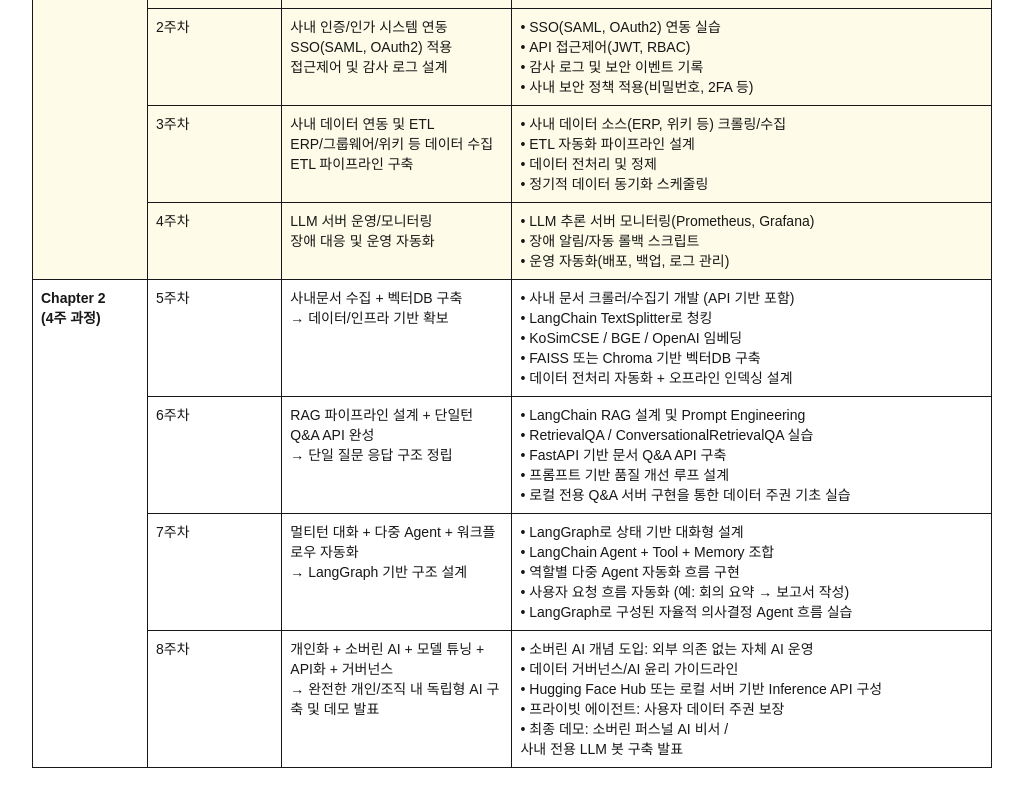
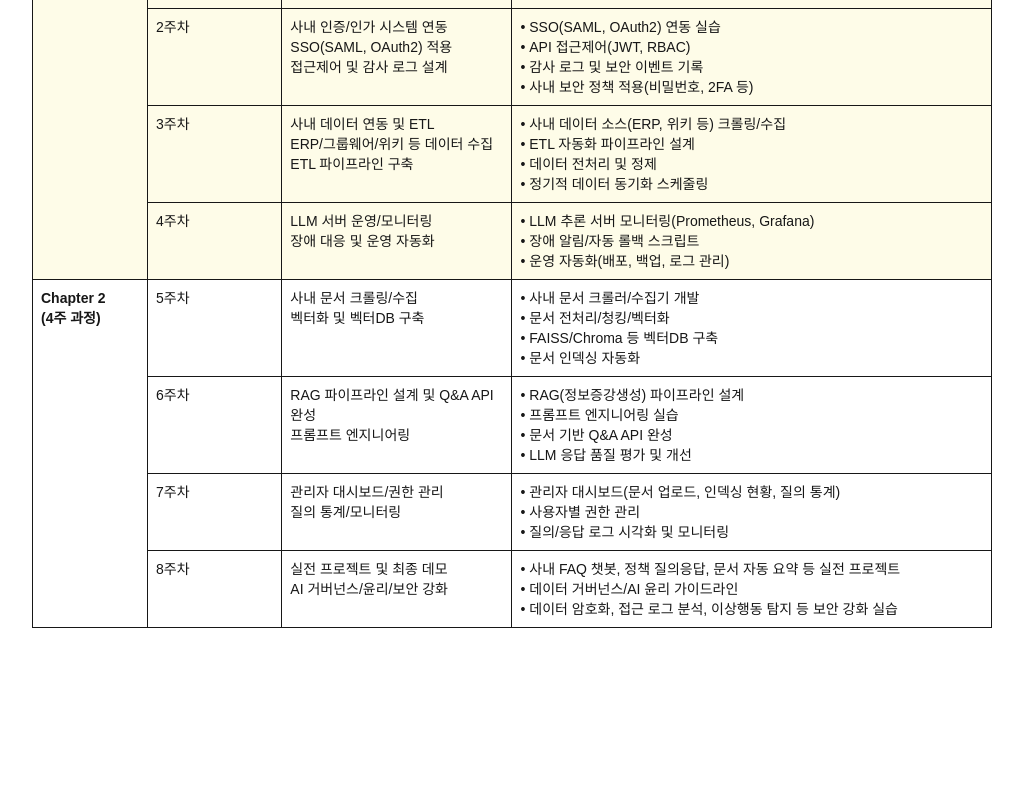
Before and after one commit to epislab/vibelab, a Next.js app: page / in a window 1280 px wide. Shown: the part 4628-5428 px from the top of the page, without its empty margins (128-1151 px from the left). After the commit the page ends 5288 px from the top, so only its background shows below. Built offline with nearby package versions, Linux system fonts and the light colour scheme.

Commit message:
기존에 올린 8주

```diff
--- a/src/app/page.tsx
+++ b/src/app/page.tsx
@@ -732,57 +732,51 @@
               </td>
               <td className="border px-2 py-2 align-top">5주차</td>
               <td className="border px-2 py-2 align-top">
-              사내문서 수집 + 벡터DB 구축<br />
-              → 데이터/인프라 기반 확보
+              사내 문서 크롤링/수집<br />
+              벡터화 및 벡터DB 구축
               </td>
               <td className="border px-2 py-2 align-top">
-                • 사내 문서 크롤러/수집기 개발 (API 기반 포함)<br />
-                • LangChain TextSplitter로 청킹<br />
-                • KoSimCSE / BGE / OpenAI 임베딩<br />
-                • FAISS 또는 Chroma 기반 벡터DB 구축<br />
-                • 데이터 전처리 자동화 + 오프라인 인덱싱 설계<br />
+                • 사내 문서 크롤러/수집기 개발<br />
+                • 문서 전처리/청킹/벡터화<br />
+                • FAISS/Chroma 등 벡터DB 구축<br />
+                • 문서 인덱싱 자동화
               </td>
             </tr>
             <tr>
               <td className="border px-2 py-2 align-top">6주차</td>
               <td className="border px-2 py-2 align-top">
-              RAG 파이프라인 설계 + 단일턴 Q&A API 완성<br />
-              → 단일 질문 응답 구조 정립
+              RAG 파이프라인 설계 및 Q&A API 완성<br />
+              프롬프트 엔지니어링
               </td>
               <td className="border px-2 py-2 align-top">
-                • LangChain RAG 설계 및 Prompt Engineering<br />
-                • RetrievalQA / ConversationalRetrievalQA 실습<br />
-                • FastAPI 기반 문서 Q&A API 구축<br />
-                • 프롬프트 기반 품질 개선 루프 설계<br />
-                • 로컬 전용 Q&A 서버 구현을 통한 데이터 주권 기초 실습<br />
+                • RAG(정보증강생성) 파이프라인 설계<br />
+                • 프롬프트 엔지니어링 실습<br />
+                • 문서 기반 Q&A API 완성<br />
+                • LLM 응답 품질 평가 및 개선
               </td>
             </tr>
             <tr>
               <td className="border px-2 py-2 align-top">7주차</td>
               <td className="border px-2 py-2 align-top">
-              멀티턴 대화 + 다중 Agent + 워크플로우 자동화<br />
-              → LangGraph 기반 구조 설계
+              관리자 대시보드/권한 관리<br />
+              질의 통계/모니터링
               </td>
               <td className="border px-2 py-2 align-top">
-                • LangGraph로 상태 기반 대화형 설계<br />
-                • LangChain Agent + Tool + Memory 조합<br />
-                • 역할별 다중 Agent 자동화 흐름 구현<br />
-                • 사용자 요청 흐름 자동화 (예: 회의 요약 → 보고서 작성)<br />
-                • LangGraph로 구성된 자율적 의사결정 Agent 흐름 실습<br />
+                • 관리자 대시보드(문서 업로드, 인덱싱 현황, 질의 통계)<br />
+                • 사용자별 권한 관리<br />
+                • 질의/응답 로그 시각화 및 모니터링
               </td>
             </tr>
             <tr>
               <td className="border px-2 py-2 align-top">8주차</td>
               <td className="border px-2 py-2 align-top">
-              개인화 + 소버린 AI + 모델 튜닝 + API화 + 거버넌스<br />
-              → 완전한 개인/조직 내 독립형 AI 구축 및 데모 발표
+              실전 프로젝트 및 최종 데모<br />
+              AI 거버넌스/윤리/보안 강화
               </td>
               <td className="border px-2 py-2 align-top">
-                • 소버린 AI 개념 도입: 외부 의존 없는 자체 AI 운영<br />
+                • 사내 FAQ 챗봇, 정책 질의응답, 문서 자동 요약 등 실전 프로젝트<br />
                 • 데이터 거버넌스/AI 윤리 가이드라인<br />
-                • Hugging Face Hub 또는 로컬 서버 기반 Inference API 구성<br />
-                • 프라이빗 에이전트: 사용자 데이터 주권 보장<br />
-                • 최종 데모: 소버린 퍼스널 AI 비서 / <br />사내 전용 LLM 봇 구축 발표
+                • 데이터 암호화, 접근 로그 분석, 이상행동 탐지 등 보안 강화 실습
               </td>
             </tr>
           </tbody>
```
